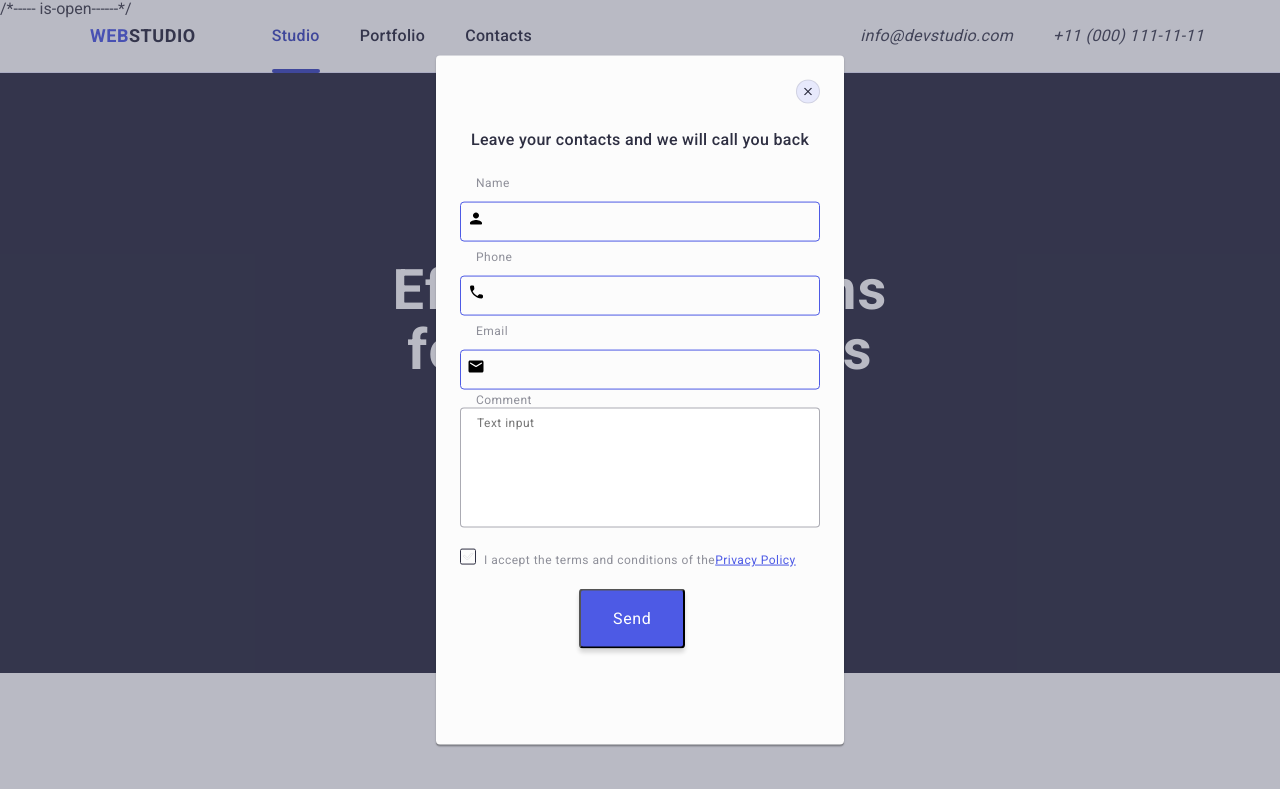
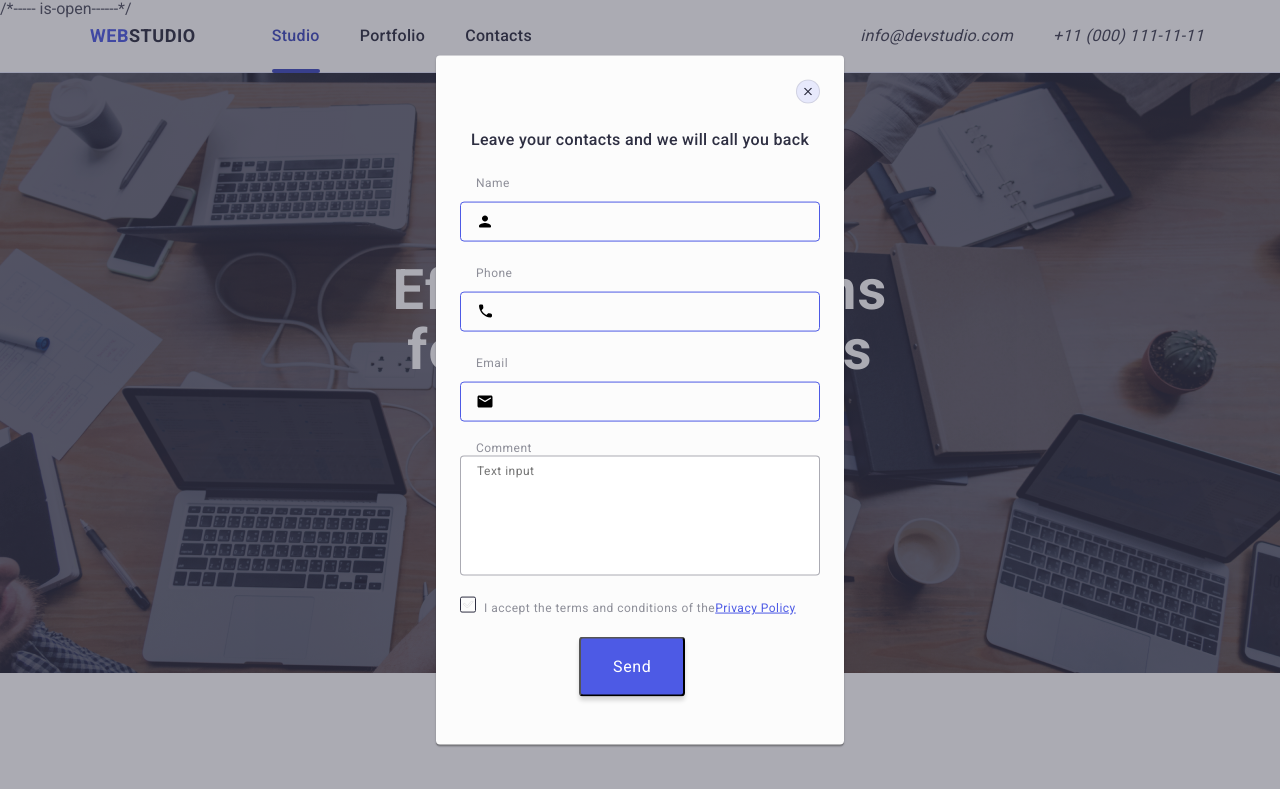
Before and after one commit to ANIa231291/goit-markup-hw-05, a plain HTML site: page index.html in a window 1280 px wide. Shown: the top 789 px of the page. Drawn offline with nearby package versions, Linux system fonts and the light colour scheme; files whose address does not match are found by name.

Commit message:
textarea

```diff
--- a/css/styles.css
+++ b/css/styles.css
@@ -243,7 +243,7 @@ img {
       rgba(46, 47, 66, 0.7),
       rgba(46, 47, 66, 0.7)
     ),
-    url(../images/people-office.jpg);
+    url(../images/hero/people-office.jpg);
   background-size: cover;
   background-position: center;
   margin: 0 auto;
@@ -789,10 +789,12 @@ img {
   position: fixed;
   top: 0;
   left: 0;
-  background-color: #41425f5d;
+  background-color: rgba(46, 47, 66, 0.4);
   opacity: 0;
   visibility: hidden;
   position: none;
+  transition: opacity 250ms cubic-bezier(0.4, 0, 0.2, 1),
+    visibility 250ms cubic-bezier(0.4, 0, 0.2, 1);
 }
 .is-open {
   opacity: 1;
@@ -803,12 +805,13 @@ img {
 }
 
 .modal {
-  padding: 72px 24px;
+  padding: 72px 24px 24px 24px;
   width: 408px;
   border-radius: 4px;
   box-shadow: 0px 1px 1px rgba(0, 0, 0, 0.14), 0px 1px 3px rgba(0, 0, 0, 0.12),
     0px 2px 1px rgba(0, 0, 0, 0.2);
   background: var(--DAIRY, #fcfcfc);
+
   position: absolute;
   top: 50%;
   left: 50%;
@@ -838,6 +841,8 @@ img {
 }
 .modal-close {
   transition: fill 250ms cubic-bezier(0.4, 0, 0.2, 1);
+  width: 8px;
+  height: 8px;
 }
 
 .modal-btn:hover,
@@ -861,12 +866,17 @@ img {
   margin-bottom: 16px;
   font-weight: 500;
 }
+
+.container-modal-label {
+  margin-bottom: 8px;
+}
 .modal-input {
   width: 360px;
   height: 40px;
   flex-shrink: 0;
   padding-left: 25px;
   border: 1px solid var(--NAVY-BLUE-modal, rgba(46, 47, 66, 0.4));
+  border: 1px solid rgba(46, 47, 66, 0.4);
   border-radius: 4px;
   background-color: transparent;
   padding-left: 38px;
@@ -917,8 +927,15 @@ img {
   left: 16px;
   bottom: 11px;
   transform: translate(-50%);
-
+  top: 50%;
+  transform: translateY(-50%);
+  transition: fill 250ms cubic-bezier(0.4, 0, 0.2, 1);
   transition: fill #ffff 250ms cubic-bezier(0.4, 0, 0.2, 1);
+  width: 18px;
+  height: 24px;
+}
+.modal-icon:focus {
+  fill: #4d5ae5;
 }
 /* .modal-input:hover,
 .modal-input:focus {
@@ -927,6 +944,7 @@ img {
 } */
 .modal-imput-wrap {
   position: relative;
+  margin-bottom: 16px;
 }
 .modal-comment {
   width: 100%;
--- a/index.html
+++ b/index.html
@@ -496,7 +496,7 @@
         <div class="container-footer-backdrop">
           <p class="paragraph-backdrop">Subscribe</p>
           <form class="modal-form-footer">
-            <label for="user-email">
+            <label for="user-email" class="modal-label">
               <input
                 type="email"
                 name="email"
@@ -572,15 +572,17 @@
             </div>
           </div>
           <div class="container-comment">
-            <label for="user-comment" class="label-comment">Comment</label>
-            <div class="container-textarea">
-              <textarea
-                name="comment"
-                class="modal-comment"
-                placeholder="Text input"
-                id="user-comment"
-              ></textarea>
-            </div>
+            <label
+              for="user-comment"
+              class="label-comment container-modal-label"
+              >Comment</label
+            >
+            <textarea
+              name="user-comment"
+              class="modal-comment"
+              placeholder="Text input"
+              id="user-comment"
+            ></textarea>
           </div>
           <div>
             <input
```
